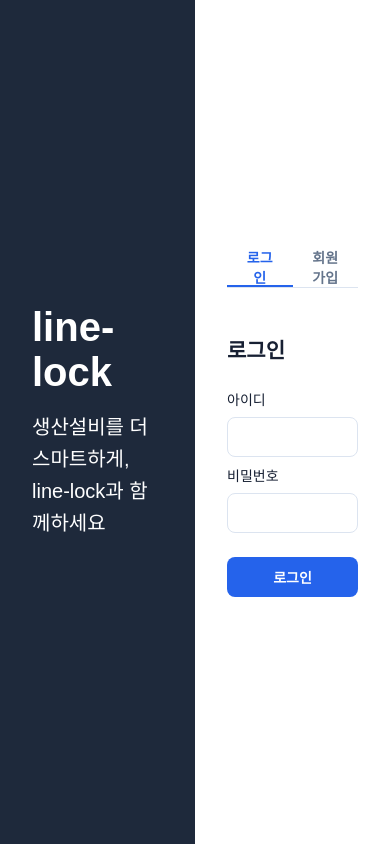
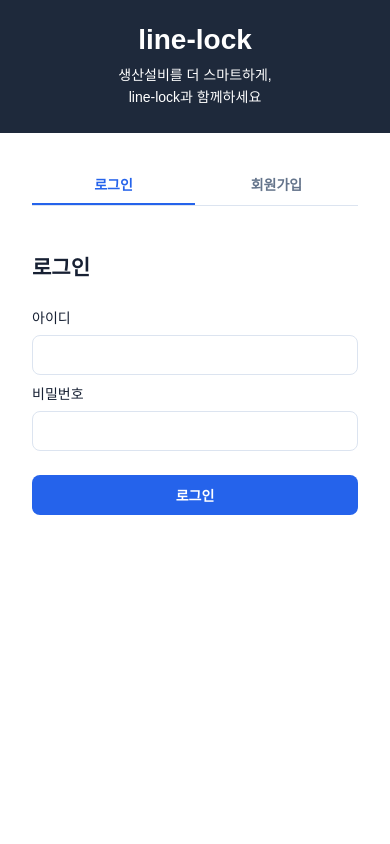
Before and after one commit to pyj-0313/line-lock, a plain HTML site: page frontend/index.html in a window 390 px wide. Drawn offline with Linux system fonts and the light colour scheme; a web font is replaced by a local one.

Commit message:
feat: 좁은 화면에서 로그인 화면 배치 조정

```diff
--- a/frontend/css/style.css
+++ b/frontend/css/style.css
@@ -174,6 +174,32 @@ input[aria-invalid="true"] {
     border-color: var(--status-fault);
 }
 
+/* 8. 좁은 화면(태블릿 이하): 소개 영역을 위로 올림 */
+@media (max-width: 900px) {
+    .auth {
+        flex-direction: column;
+    }
+
+    .auth-intro {
+        flex: none;
+        padding: var(--space-3);
+        text-align: center;
+    }
+
+    .auth-intro h1 {
+        margin-bottom: var(--space-1);
+        font-size: 28px;
+    }
+
+    .auth-intro p {
+        font-size: 14px;
+    }
+
+    .auth-panel {
+        justify-content: flex-start;
+    }
+}
+
 /* 키보드로 이동할 때 지금 선택된 곳이 보이게 함 */
 input:focus-visible,
 button:focus-visible {
```
